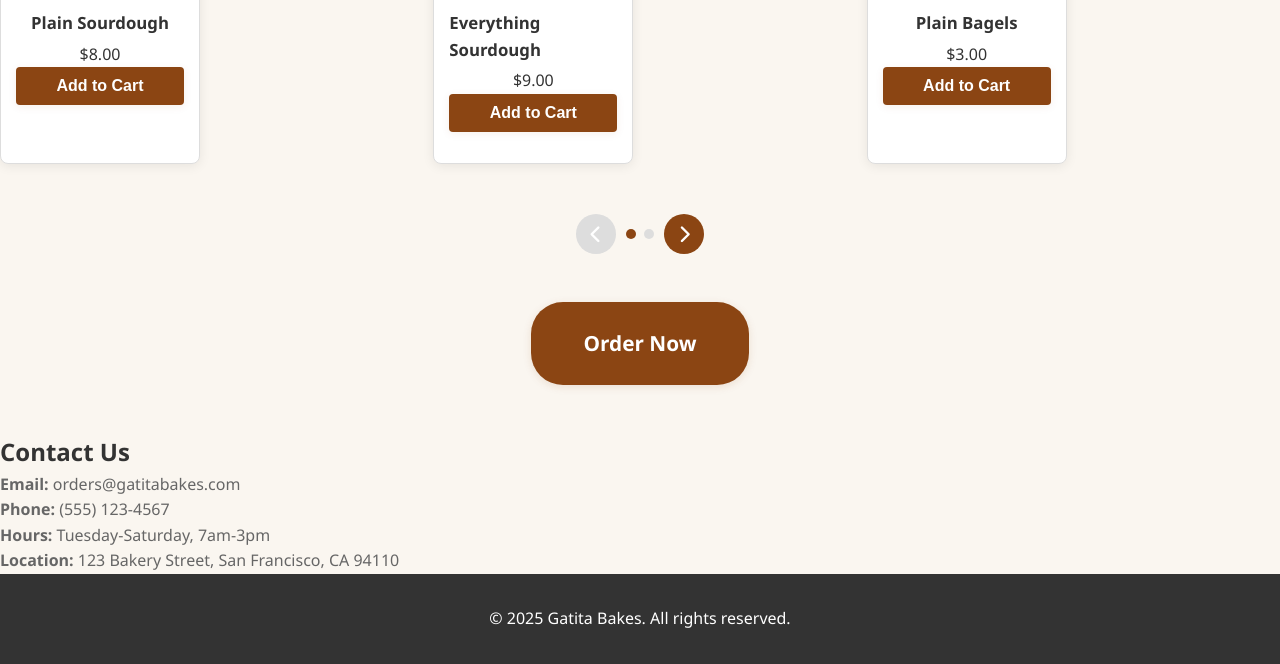
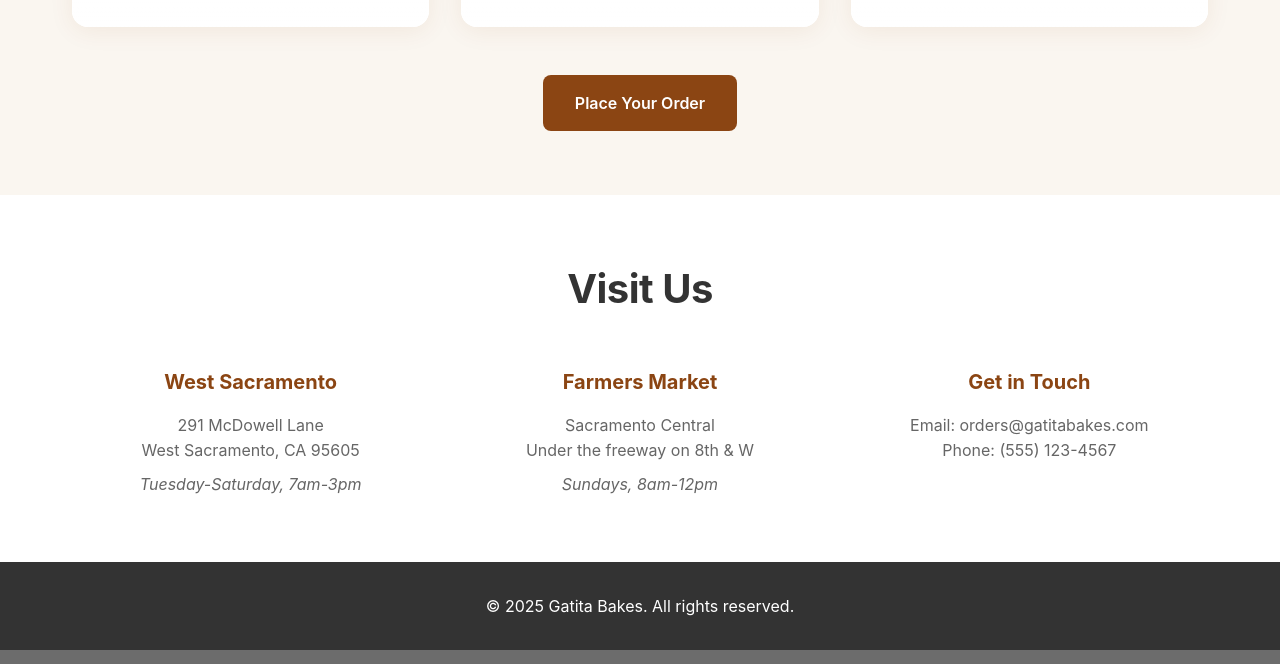
Before and after one commit to ibucketbranch/gatitabakes-claude, a PHP site: page / in a window 1280 px wide. Shown: the part 1794-2458 px from the top of the page. Run offline with PHP 8.4, Linux system fonts and the light colour scheme.

Commit message:
refactor: Remove all form/ordering functionality from index page (2024-06-09)

```diff
--- a/20250509.2/public_html/index.php
+++ b/20250509.2/public_html/index.php
@@ -6,174 +6,92 @@
  * Date: 2024-05-09
  */
 <?php
-// Include required files
+$page_title = 'Gatita Bakes - Artisan Bread';
 require_once 'includes/config.php';
-require_once 'includes/functions.php';
-require_once 'includes/header.php';
 ?>
 <!DOCTYPE html>
 <html lang="en">
 <head>
     <meta charset="UTF-8">
     <meta name="viewport" content="width=device-width, initial-scale=1.0">
-    <title>Gatita Bakes - Artisan Bread Orders</title>
+    <title><?php echo SITE_NAME; ?></title>
     <link rel="stylesheet" href="css/styles.css">
-    <link rel="stylesheet" href="css/order-form.css">
-    <link rel="stylesheet" href="css/carousel.css">
     <link rel="stylesheet" href="https://cdnjs.cloudflare.com/ajax/libs/font-awesome/6.0.0/css/all.min.css">
-    <script>
-        // This can be updated when moving to production
-        const baseURL = window.location.origin;
-    </script>
 </head>
 <body>
-    <header>
-        <nav>
-            <div class="logo">
-                <h1>Gatita Bakes</h1>
-            </div>
-            <ul>
-                <li><a href="#home">Home</a></li>
+    <nav class="main-nav">
+        <div class="nav-container">
+            <div class="logo">Gatita Bakes</div>
+            <ul class="nav-links">
                 <li><a href="#products">Our Breads</a></li>
-                <li><a href="#order">Order Now</a></li>
+                <li><a href="order-form.php" class="nav-cta">Order Now</a></li>
                 <li><a href="#contact">Contact</a></li>
             </ul>
-        </nav>
+        </div>
+    </nav>
+
+    <header class="hero">
+        <div class="hero-content">
+            <h1>Artisan Bread<br>Made with Love</h1>
+            <p>Fresh, handcrafted sourdough and artisan breads<br>baked daily in Sacramento</p>
+            <a href="order-form.php" class="cta-button">Order Now</a>
+        </div>
     </header>
 
-    <!-- Hero Section -->
-    <div class="hero-section">
-        <img src="images/gatita-bakes-hero.jpg" alt="Gatita Bakes Hero" class="hero-image">
-        <div class="hero-overlay">
-            <h1>Welcome to Gatita Bakes</h1>
-            <p>Fresh, artisan bread and pastries made with love.</p>
-        </div>
-    </div>
-
-    <main>
-        <section id="home" class="hero">
-            <h2>Welcome to Gatita Bakes</h2>
-            <p>Artisan bread made with love and care</p>
-            <a href="#order" class="cta-button">Order Now</a>
-        </section>
-
-        <section id="products" class="products-section">
+    <section id="products" class="products">
+        <div class="section-container">
             <h2>Our Artisan Collection</h2>
-            <div class="carousel-container">
-                <!-- First set of products -->
-                <div class="product-slide active">
-                    <div class="product-grid">
-                        <div class="product-card">
-                            <div class="placeholder-img">Plain Sourdough</div>
-                            <img src="images/Plain-Sourdough-Loaf.jpg"
-                                 alt="Plain Sourdough"
-                                 onload="this.previousElementSibling.style.display='none'"
-                                 onerror="this.style.display='none'">
-                            <h3>Plain Sourdough</h3>
-                            <p>$8.00</p>
-                            <button class="add-to-cart" data-id="plain-sourdough" data-price="8.00">Add to Cart</button>
-                        </div>
-                        <div class="product-card">
-                            <div class="placeholder-img">Everything Sourdough</div>
-                            <img src="images/Everything-Sourdough-Loaf.jpg"
-                                 alt="Everything Sourdough"
-                                 onload="this.previousElementSibling.style.display='none'"
-                                 onerror="this.style.display='none'">
-                            <h3>Everything Sourdough</h3>
-                            <p>$9.00</p>
-                            <button class="add-to-cart" data-id="everything-sourdough" data-price="9.00">Add to Cart</button>
-                        </div>
-                        <div class="product-card">
-                            <div class="placeholder-img">Plain Bagels</div>
-                            <img src="images/Plain-Bagels.png"
-                                 alt="Plain Bagels"
-                                 onload="this.previousElementSibling.style.display='none'"
-                                 onerror="this.style.display='none'">
-                            <h3>Plain Bagels</h3>
-                            <p>$3.00</p>
-                            <button class="add-to-cart" data-id="plain-bagels" data-price="3.00">Add to Cart</button>
-                        </div>
+            <div class="product-grid">
+                <?php foreach ($PRODUCTS as $id => $product): ?>
+                <div class="product-card">
+                    <div class="product-image">
+                        <img src="<?php echo IMAGES_PATH . '/' . $product['image']; ?>"
+                             alt="<?php echo $product['name']; ?>">
+                    </div>
+                    <div class="product-info">
+                        <h3><?php echo $product['name']; ?></h3>
+                        <p class="price">$<?php echo number_format($product['price'], 2); ?></p>
                     </div>
                 </div>
+                <?php endforeach; ?>
+            </div>
+            <div class="products-cta">
+                <a href="order-form.php" class="cta-button">Place Your Order</a>
+            </div>
+        </div>
+    </section>
 
-                <!-- Second set of products -->
-                <div class="product-slide">
-                    <div class="product-grid">
-                        <div class="product-card">
-                            <div class="placeholder-img">Rosemary Sourdough</div>
-                            <img src="images/Rosemary-Sourdough-Loaf.png"
-                                 alt="Rosemary Sourdough"
-                                 onload="this.previousElementSibling.style.display='none'"
-                                 onerror="this.style.display='none'">
-                            <h3>Rosemary Sourdough</h3>
-                            <p>$9.00</p>
-                            <button class="add-to-cart" data-id="rosemary-sourdough" data-price="9.00">Add to Cart</button>
-                        </div>
-                        <div class="product-card">
-                            <div class="placeholder-img">Jalapeño Cheese Bagels</div>
-                            <img src="images/Cheese-Jalapeńo-Bagels.png"
-                                 alt="Jalapeño Cheese Bagels"
-                                 onload="this.previousElementSibling.style.display='none'"
-                                 onerror="this.style.display='none'">
-                            <h3>Jalapeño Cheese Bagels</h3>
-                            <p>$3.50</p>
-                            <button class="add-to-cart" data-id="jalapeno-cheese-bagels" data-price="3.50">Add to Cart</button>
-                        </div>
-                        <div class="product-card">
-                            <div class="placeholder-img">Garlic Sourdough</div>
-                            <img src="images/Plain-Sourdough-Loaf.jpg"
-                                 alt="Garlic Sourdough"
-                                 onload="this.previousElementSibling.style.display='none'"
-                                 onerror="this.style.display='none'">
-                            <h3>Garlic Sourdough</h3>
-                            <p>$9.00</p>
-                            <button class="add-to-cart" data-id="garlic-sourdough" data-price="9.00">Add to Cart</button>
-                        </div>
-                    </div>
+    <section id="contact" class="contact">
+        <div class="section-container">
+            <h2>Visit Us</h2>
+            <div class="contact-grid">
+                <div class="contact-info">
+                    <h3>West Sacramento</h3>
+                    <p>291 McDowell Lane<br>West Sacramento, CA 95605</p>
+                    <p class="hours">Tuesday-Saturday, 7am-3pm</p>
                 </div>
-
-                <!-- Carousel Navigation -->
-                <div class="carousel-nav">
-                    <button class="carousel-arrow carousel-prev" disabled>
-                        <i class="fas fa-chevron-left"></i>
-                    </button>
-                    <div class="carousel-dots">
-                        <span class="dot active"></span>
-                        <span class="dot"></span>
-                    </div>
-                    <button class="carousel-arrow carousel-next">
-                        <i class="fas fa-chevron-right"></i>
-                    </button>
+                <div class="contact-info">
+                    <h3>Farmers Market</h3>
+                    <p>Sacramento Central<br>Under the freeway on 8th & W</p>
+                    <p class="hours">Sundays, 8am-12pm</p>
+                </div>
+                <div class="contact-info">
+                    <h3>Get in Touch</h3>
+                    <p>Email: <?php echo SITE_EMAIL; ?><br>
+                    Phone: (555) 123-4567</p>
                 </div>
             </div>
-        </section>
-
-        <!-- Order Now Button (Standalone Link) -->
-        <section id="order-link" class="order-link-section">
-            <div style="text-align:center; margin: 3rem 0;">
-                <a href="order-form.php" class="cta-button" style="font-size:1.3em; padding:1.2em 2.5em; background:#8b4513; color:#fff; border-radius:32px; text-decoration:none; font-weight:bold; box-shadow:0 2px 8px rgba(139,69,19,0.13); transition:background 0.2s;">Order Now</a>
-            </div>
-        </section>
-
-        <section id="contact" class="contact-section">
-            <h2>Contact Us</h2>
-            <div class="contact-info">
-                <p><strong>Email:</strong> <?php echo SITE_EMAIL; ?></p>
-                <p><strong>Phone:</strong> (555) 123-4567</p>
-                <p><strong>Hours:</strong> Tuesday-Saturday, 7am-3pm</p>
-                <p><strong>Location:</strong> 123 Bakery Street, San Francisco, CA 94110</p>
-            </div>
-        </section>
-    </main>
+        </div>
+    </section>
 
     <footer>
-        <p>&copy; <?php echo date('Y'); ?> <?php echo SITE_NAME; ?>. All rights reserved.</p>
+        <div class="section-container">
+            <p>&copy; <?php echo date('Y'); ?> <?php echo SITE_NAME; ?>. All rights reserved.</p>
+        </div>
     </footer>
 
-    <!-- Update JavaScript references -->
+    <!-- Only essential JavaScript -->
     <script src="js/main.js"></script>
-    <script src="js/carousel.js"></script>
-    <script src="js/order-form.js"></script>
 </body>
 </html>
 
```
